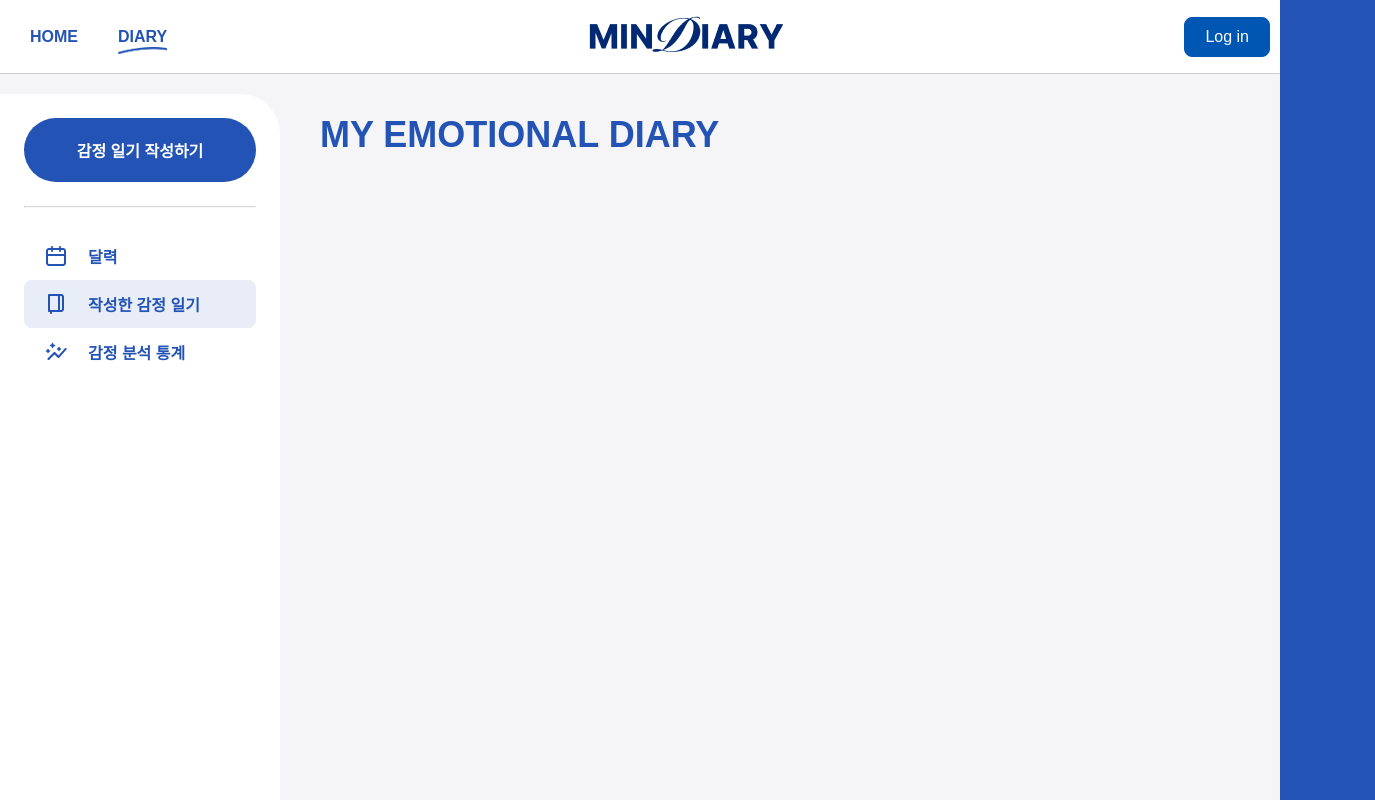
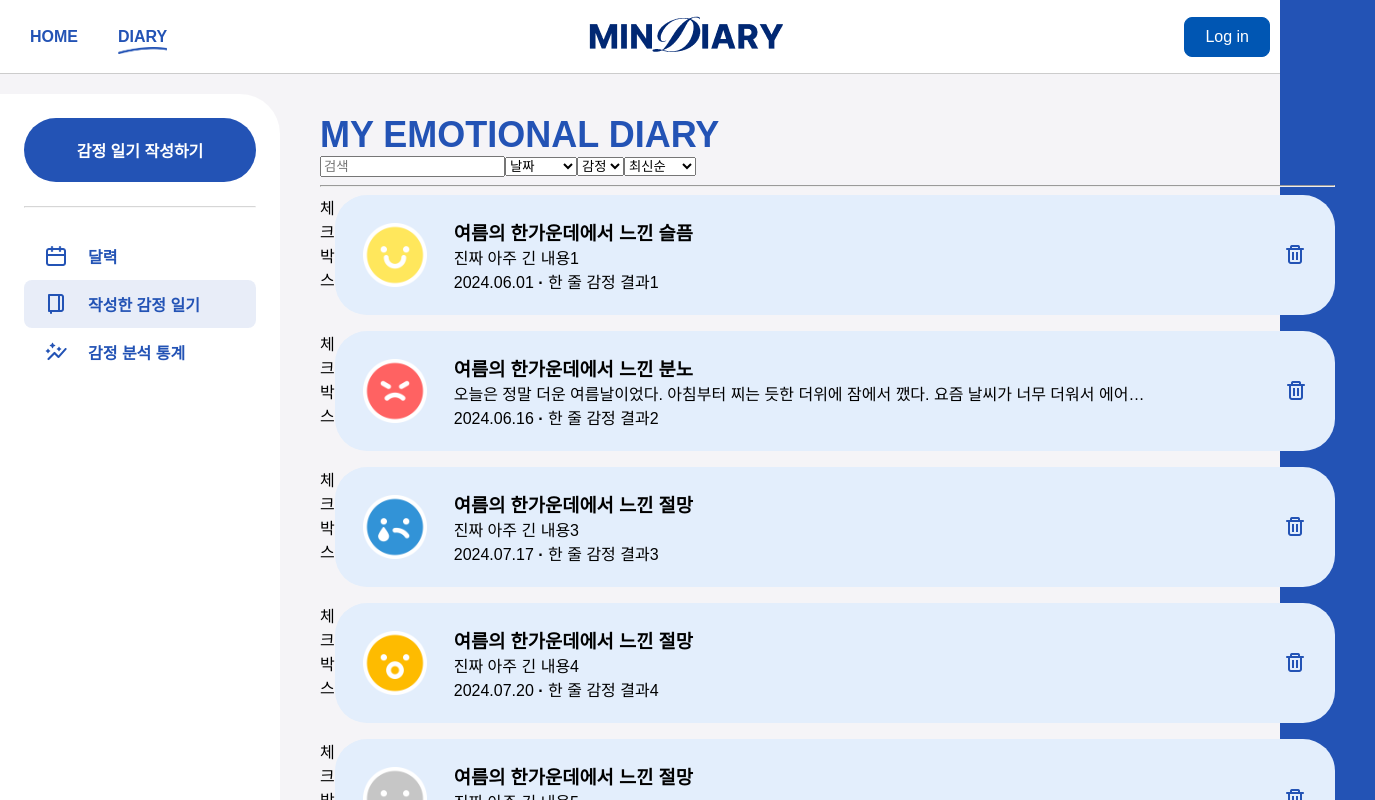
Before and after one commit to yh112/MinDiary_FE, a React (Create React App) app: page /diary in a window 1280 px wide. Both pictures are taken after a click on the item "작성한 감정 일기". Shown: the top 800 px of the page, 1375 px wide, since content can reach past the window. Built offline with nearby package versions, Linux system fonts and the light colour scheme; no server answers.

Commit message:
Feat:작성한 감정 일기 부분 리스트 추가

```diff
--- a/src/components/Day.jsx
+++ b/src/components/Day.jsx
@@ -28,7 +28,7 @@ const Day = ({ day, event, id, currentDate, setCurrentDate, getYearMonthDay, set
             {day.getDate()}
             <div
                 className={`${event ? 'event' : ''}`}
-                style={{ backgroundColor: emotionColors[event?.emotion] }}
+                style={{ backgroundColor: emotionColors[event?.emotion_type] }}
             ></div>
         </div>
     );
--- a/src/components/DayFeedback.jsx
+++ b/src/components/DayFeedback.jsx
@@ -7,7 +7,7 @@ const DayFeedback = ({ dayDiaryInfo, Emotion }) => {
         <div className="day-feedback-container">
             < h3 > AI 감정 피드백</h3 >
             <Emotion emotioData={dayDiaryInfo?.emotionData} />
-            <p>{dayDiaryInfo?.Feedback}</p>
+            <p>{dayDiaryInfo?.detailed_emotion}</p>
         </div >
     );
 };
--- a/src/components/DiaryInfo.jsx
+++ b/src/components/DiaryInfo.jsx
@@ -16,9 +16,9 @@ const DiaryInfo = ({ id, dayDiaryInfo, setDummy, diaryData, setClickDay }) => {
         <div className='dayDiary-container'>
             <div className='dayDiary-date'>{id.replace(/-/g, '.')}</div>
             <div>{dayDiaryInfo?.title}</div>
-            <div>{dayDiaryInfo?.sumContent}</div>
+            <div>{dayDiaryInfo?.short_emotion}</div>
             <div>{dayDiaryInfo?.content}</div>
-            <img src={dayDiaryInfo?.emotion} />
+            <img src={dayDiaryInfo?.emotion_type} />
             <button onClick={onDelete}>삭제</button>
         </div >
     );
--- a/src/components/DiaryList.jsx
+++ b/src/components/DiaryList.jsx
@@ -1,29 +1,14 @@
-import React, { useEffect, useState } from "react";
+import React from 'react';
 import "../styles/DiaryList.scss";
+import Trash from "../images/DiaryViewImage/Trash.png";
 
-function DiaryList({ diaryData, setDummy, currentDate, setCurrentDate, setClickDay }) {
-  // 정렬 어떻게 할 지 물어보기
-  const [sort, setSort] = useState("Asc");
+const DiaryList = ({ diaryData, setDummy, setCurrentDate, setClickDay, setActiveComponent }) => {
 
     const handleClick = (date) => {
         setCurrentDate(new Date(date));
-    setClickDay(true)
+        setClickDay(true);
+        setActiveComponent("calendar");
     };
-
-  const onChange = (e) => {
-    setSort(e.target.value);
-  }
-
-  useEffect(() => {
-    const sortData = [...diaryData].sort((a, b) => {
-      if (sort === "Asc") {
-        return new Date(a.date) - new Date(b.date);
-      } else {
-        return new Date(b.date) - new Date(a.date);
-      }
-    });
-    setDummy(sortData);
-  }, [sort])
 
     const onDelete = (id, e) => {
         e.stopPropagation();
@@ -31,36 +16,52 @@ function DiaryList({ diaryData, setDummy, currentDate, setCurrentDate, setClickD
             item => item.date !== id
         );
         setDummy(nextDummy);
-    setClickDay(false)
     }
 
     return (
-    <div className="diary-summary-container">
-      <select id="sort" value={sort} onChange={onChange}>
-        <option value="Asc">날짜 오름차순</option>
-        <option value="Desc">날짜 내림차순</option>
+        <div className='diaryList-container'>
+            <div className='sort-options'>
+                <input type="text" placeholder='검색' />
+                <select id="sortDate" className='sort-select'>
+                    <option value="" disabled selected>날짜</option>
+                    <option value="Asc">오름차순</option>
+                    <option value="Desc">내림차순</option>
                 </select>
-      <div className="diary-summary-list">
-        {diaryData.map((diary) => {
-          return parseInt(diary.date.split('-')[1], 10) === currentDate.getMonth() + 1 ? (
-
-            <div key={diary.date} className="diary-summary" onClick={() => handleClick(diary.date)}>
-              <div>
-                <p className="diary-summary-date">{diary.date.replace(/-/g, '.')}</p>
-                <p className="diary-summary-title">{diary.title}</p>
-                <p className="diary-summary-sumContent">{diary.sumContent}</p>
+                <select id="sortEmotion" className='sort-select'>
+                    <option value="default">감정</option>
+                    <option value="happy">행복</option>
+                    <option value="angry">분노</option>
+                    <option value="sad">슬픔</option>
+                    <option value="surprised">놀람</option>
+                    <option value="boring">중립</option>
+                </select>
+                <select id="sortRecent" className='sort-select'>
+                    <option value="recent">최신순</option>
+                    <option value="old">오래된순</option>
+                </select>
             </div>
-              <div className="diary-summary-right">
-                <div className="diary-summary-delete"
-                  onClick={(e) => { onDelete(diary.date, e) }}>삭제</div>
-                <img src={diary.emotion} />
+            <div className='diary-container'>
+                <div className='diary-check'></div>
+                <hr />
+                <div className='diary-lists'>
+                    {diaryData.map((diary) => (
+                        <div className='diary-list'>
+                            <div>체크박스</div>
+                            <div className='diary-box' onClick={() => { handleClick(diary.date) }}>
+                                <img className='diary-emotion' src={diary.emotion_type} />
+                                <div className='diary-content'>
+                                    <h3>{diary.title}</h3>
+                                    <p>{diary.content}</p>
+                                    <p>{diary.date.replace(/-/g, '.')} <b>·</b> {diary.short_emotion}</p>
+                                </div>
+                                <img className='diary-trash' src={Trash} onClick={(e) => { onDelete(diary.date, e) }} />
                             </div>
                         </div>
-          ) : null
-        })}
+                    ))}
+                </div>
             </div>
         </div>
     );
-}
+};
 
 export default DiaryList;
--- /dev/null
+++ b/src/components/DiarySummaryList.jsx
@@ -0,0 +1,65 @@
+import React, { useEffect, useState } from "react";
+import "../styles/DiarySummaryList.scss";
+
+function DiarySummaryList({ diaryData, setDummy, currentDate, setCurrentDate, setClickDay }) {
+  // 정렬 어떻게 할 지 물어보기
+  const [sort, setSort] = useState("Asc");
+
+  const handleClick = (date) => {
+    setCurrentDate(new Date(date));
+    setClickDay(true)
+  };
+
+  const onChange = (e) => {
+    setSort(e.target.value);
+  }
+
+  useEffect(() => {
+    const sortData = [...diaryData].sort((a, b) => {
+      if (sort === "Asc") {
+        return new Date(a.date) - new Date(b.date);
+      } else {
+        return new Date(b.date) - new Date(a.date);
+      }
+    });
+    setDummy(sortData);
+  }, [sort])
+
+  const onDelete = (id, e) => {
+    e.stopPropagation();
+    const nextDummy = diaryData.filter(
+      item => item.date !== id
+    );
+    setDummy(nextDummy);
+    setClickDay(false)
+  }
+
+  return (
+    <div className="diary-summary-container">
+      <select id="listSort" value={sort} onChange={onChange}>
+        <option value="Asc">날짜 오름차순</option>
+        <option value="Desc">날짜 내림차순</option>
+      </select>
+      <div className="diary-summary-list">
+        {diaryData.map((diary) => {
+          return parseInt(diary.date.split('-')[1], 10) === currentDate.getMonth() + 1 ? (
+            <div key={diary.date} className="diary-summary-content" onClick={() => handleClick(diary.date)}>
+              <div>
+                <p className="diary-summary-date">{diary.date.replace(/-/g, '.')}</p>
+                <p className="diary-summary-title">{diary.title}</p>
+                <p className="diary-summary-sumContent">{diary.short_emotion}</p>
+              </div>
+              <div className="diary-summary-right">
+                <div className="diary-summary-delete"
+                  onClick={(e) => { onDelete(diary.date, e) }}>삭제</div>
+                <img src={diary.emotion_type} />
+              </div>
+            </div>
+          ) : null
+        })}
+      </div>
+    </div>
+  );
+}
+
+export default DiarySummaryList;
--- a/src/pages/DiaryView.jsx
+++ b/src/pages/DiaryView.jsx
@@ -5,6 +5,7 @@ import WeeklyCalendar from "../components/WeeklyCalendar";
 import DiaryInput from "../components/DiaryInput";
 import DiaryInfo from "../components/DiaryInfo";
 import Chart from "../components/Chart";
+import DiarySummaryList from "../components/DiarySummaryList";
 import DiaryList from "../components/DiaryList";
 import "../styles/DiaryView.scss";
 import calendarImage from "../images/DiaryViewImage/Calendar.png";
@@ -26,9 +27,9 @@ const CalendarView = () => {
       date: "2024-06-01",
       title: "여름의 한가운데에서 느낀 슬픔",
       content: "진짜 아주 긴 내용1",
-      sumContent: "요약된 일기 내용1",
-      emotion: HappyImage,
-      Feedback: '6월 1일의 피드백 내용',
+      short_emotion: "한 줄 감정 결과1",
+      emotion_type: HappyImage,
+      detailed_emotion: '6월 1일의 피드백 내용',
       emotionData: [
         {
           emotion: "행복",
@@ -60,10 +61,10 @@ const CalendarView = () => {
     {
       date: "2024-06-16",
       title: "여름의 한가운데에서 느낀 분노",
-      content: "진짜 아주 긴 내용2",
-      sumContent: "요약된 일기 내용2",
-      emotion: AngryImage,
-      Feedback: '6월 16일의 피드백 내용',
+      content: "오늘은 정말 더운 여름날이었다. 아침부터 찌는 듯한 더위에 잠에서 깼다. 요즘 날씨가 너무 더워서 에어컨 없이는 버틸 수가 없다. 오전에는 집 근처 카페에 가서 일을 했다. 카페에서 마신 아이스 아메리카노가 시원하고 달콤해서 기분이 좋았다. 카페에서 일하는 동안 생각보다 많은 일을 끝내서 뿌듯했다. 점심으로는 친구와 약속이 있어서 만났는데, 오랜만에 만나서 그런지 수다를 떨다 보니 시간이 금방 갔다. 친구와의 대화는 항상 큰 위안이 된다. 서로의 고민도 나누고, 웃고 떠들면서 한결 마음이 가벼워졌다. 저녁은 집에서 샐러드와 닭가슴살로 간단히 해결했다. 식사 후에는 좋아하는 드라마를 보며 하루를 마무리했다. 드라마를 보면서 잠시나마 현실에서 벗어날 수 있어서 좋았다. 오늘 하루를 이렇게 일기로 쓰면서 정리하니 마음이 한결 가벼워진다.",
+      short_emotion: "한 줄 감정 결과2",
+      emotion_type: AngryImage,
+      detailed_emotion: '6월 16일의 피드백 내용',
       emotionData: [
         {
           emotion: "행복",
@@ -96,9 +97,9 @@ const CalendarView = () => {
       date: "2024-07-17",
       title: "여름의 한가운데에서 느낀 절망",
       content: "진짜 아주 긴 내용3",
-      sumContent: "요약된 일기 내용3",
-      emotion: SadImage,
-      Feedback: '7월 17일의 피드백 내용',
+      short_emotion: "한 줄 감정 결과3",
+      emotion_type: SadImage,
+      detailed_emotion: '7월 17일의 피드백 내용',
       emotionData: [
         {
           emotion: "행복",
@@ -131,9 +132,9 @@ const CalendarView = () => {
       date: "2024-07-20",
       title: "여름의 한가운데에서 느낀 절망",
       content: "진짜 아주 긴 내용4",
-      sumContent: "요약된 일기 내용4",
-      emotion: SurprisedImage,
-      Feedback: '7월 20일의 피드백 내용',
+      short_emotion: "한 줄 감정 결과4",
+      emotion_type: SurprisedImage,
+      detailed_emotion: '7월 20일의 피드백 내용',
       emotionData: [
         {
           emotion: "행복",
@@ -163,12 +164,12 @@ const CalendarView = () => {
       ],
     },
     {
-      date: "2024-07-25",
+      date: "2024-07-27",
       title: "여름의 한가운데에서 느낀 절망",
       content: "진짜 아주 긴 내용5",
-      sumContent: "요약된 일기 내용5",
-      emotion: BoringImage,
-      Feedback: '7월 25일의 피드백 내용',
+      short_emotion: "한 줄 감정 결과5",
+      emotion_type: BoringImage,
+      detailed_emotion: '7월 27일의 피드백 내용',
       emotionData: [
         {
           emotion: "행복",
@@ -245,7 +246,6 @@ const CalendarView = () => {
       src: BoringImage,
     },
   ]);
-
   // 감정 피드백 데이터(더미)
   const [feedbackData, setFeedbackData] = useState(
     "행복 : 주간 동안의 평균 행복 감정 비율은 47%로, 전체적으로 긍정적인 감정이 주를 이루었습니다. 특히 월요일과 토요일에 행복감을 크게 느꼈고, 금요일에도 상당한 행복감을 경험했습니다. 이는 일주일 동안 긍정적인 사건들이 많았음을 의미합니다. \n슬픔 : 슬픔의 비율은 20%로, 주중에 감정적으로 어려운 날들이 있었습니다. 화요일과 목요일이 특히 슬픔을 느끼는 날이었으며, 이는 일의 스트레스나 개인적인 문제에서 기인했을 가능성이 큽니다. \n분노 : 분노는 3%로 매우 낮은 비율을 보였으며, 주 중 일부 날에만 미세하게 나타났습니다. 이는 상대적으로 평온한 주였음을 나타냅니다. \n중립 : 중립적인 감정 상태는 30%로, 하루 중 감정이 크게 변화하지 않거나 일상적인 상황에서 기분이 안정적이었던 날들이 많았습니다. 이는 주의 대부분이 감정의 큰 파동 없이 지나갔다는 것을 의미합니다. \n놀람 : 놀람은 없었습니다. 주간 동안 특별히 예기치 않은 사건이나 강한 감정적 반응을 유발한 상황은 없었던 것으로 보입니다. \n종합적으로 보면, 이번 주는 행복과 중립적인 감정이 주요한 특징이었으며, 슬픔과 분노는 상대적으로 낮은 비율을 보였습니다. 이는 전반적으로 긍정적인 경험이 많았던 주였음을 나타내지만, 특정 날에 감정적으로 어려운 순간들도 있었음을 시사합니다."
@@ -353,7 +353,7 @@ const CalendarView = () => {
                 />
               </div>
               :
-              <DiaryList
+              <DiarySummaryList
                 diaryData={dummy}
                 setDummy={setDummy}
                 setClickDay={setClickDay}
@@ -368,6 +368,13 @@ const CalendarView = () => {
       {activeComponent === "diaryList" && (
         <div className="main-container">
           <h1>MY EMOTIONAL DIARY</h1>
+          <DiaryList
+            diaryData={dummy}
+            setDummy={setDummy}
+            setClickDay={setClickDay}
+            setCurrentDate={setCurrentDate}
+            setActiveComponent={setActiveComponent}
+          />
         </div>
       )}
 
--- a/src/styles/DiaryList.scss
+++ b/src/styles/DiaryList.scss
@@ -1,78 +1,41 @@
-.diary-summary-container {
+.diary-list{
     display: flex;
-    flex-direction: column;
-    align-items: flex-end;
-    position: relative;
-    top: -17px;
 
-    #sort {
-        width: 131px;
-        height: 30px;
-        text-align: center;
-        color: #2343B5;
-        font-size: 16px;
-        margin-right: 16px;
-        margin-bottom: 13px;
-    }
-
-    .diary-summary-list {
-        overflow-y: scroll;
-        height: 850px;
-    }
-
-    .diary-summary{
+    .diary-box {
         cursor: pointer;
         box-sizing: border-box;
-        height: 160px;
-        width: 600px;
+        display: flex;
+        align-items: center;
+        height: 120px;
+        width: 1000px;
+        padding: 21px 28px;
         background-color: #E3EEFC;
-        display: flex;
-        justify-content: space-between;
-        border-radius: 32px 32px 80px 32px;
-        padding: 28px 0px 31px 32px;
-        margin: 0px 16px 16px 16px;
+        border-radius: 32px;
+        margin-bottom: 16px;
 
-        .diary-summary-date{
-            font-size: 18px;
-            color: #818181;
-            margin-bottom: 24px;
-        }
-        .diary-summary-title{
-            font-size: 20px;
-            font-weight: bold;
-            color:#2343B5;
-        }
-        .diary-summary-sumContent{
-            font-size: 16px;
-            color:#2343B5;
+        .diary-emotion {
+            height: 64px;
+            width: 64px;
+            margin-right: 27px;
         }
 
-        .diary-summary-right{
-            display: flex;
-            flex-direction: column;
-            align-items: flex-end;
-            margin-right: 30px;
+        .diary-content{
+            width: 700px;
 
-            .diary-summary-delete{
-                font-size: 14px;
-                color : #A8A8A8;
-                cursor: pointer;
-
-                &:hover{
-                    transition: 0.3s;
-                    color: #6f6f6f;
-                }
-            }
-            img{
-                width: 72px;
-                height: 72px;
-                margin-top: 5px;
+            p{
+                overflow: hidden;
+                white-space: nowrap;
+                text-overflow: ellipsis;
             }
         }
 
-    }
-
-    p{
+        .diary-trash {
+            height: 24px;
+            width: 24px;
+            margin-left: 130px;
+        }
+    p,h3 {
         margin: 0;
     }
+    }
 }
--- /dev/null
+++ b/src/styles/DiarySummaryList.scss
@@ -0,0 +1,78 @@
+.diary-summary-container {
+    display: flex;
+    flex-direction: column;
+    align-items: flex-end;
+    position: relative;
+    top: -17px;
+
+    #listSort {
+        width: 131px;
+        height: 30px;
+        text-align: center;
+        color: #2343B5;
+        font-size: 16px;
+        margin-right: 16px;
+        margin-bottom: 13px;
+    }
+
+    .diary-summary-list {
+        overflow-y: scroll;
+        height: 850px;
+    }
+
+    .diary-summary-content{
+        cursor: pointer;
+        box-sizing: border-box;
+        height: 160px;
+        width: 600px;
+        background-color: #E3EEFC;
+        display: flex;
+        justify-content: space-between;
+        border-radius: 32px 32px 80px 32px;
+        padding: 28px 0px 31px 32px;
+        margin: 0px 16px 16px 16px;
+
+        .diary-summary-date{
+            font-size: 18px;
+            color: #818181;
+            margin-bottom: 24px;
+        }
+        .diary-summary-title{
+            font-size: 20px;
+            font-weight: bold;
+            color:#2343B5;
+        }
+        .diary-summary-sumContent{
+            font-size: 16px;
+            color:#2343B5;
+        }
+
+        .diary-summary-right{
+            display: flex;
+            flex-direction: column;
+            align-items: flex-end;
+            margin-right: 30px;
+
+            .diary-summary-delete{
+                font-size: 14px;
+                color : #A8A8A8;
+                cursor: pointer;
+
+                &:hover{
+                    transition: 0.3s;
+                    color: #6f6f6f;
+                }
+            }
+            img{
+                width: 72px;
+                height: 72px;
+                margin-top: 5px;
+            }
+        }
+
+    }
+
+    p{
+        margin: 0;
+    }
+}
```
Also changed, not shown: src/images/DiaryViewImage/Trash.png (added). Lines whose indentation alone changed are shown as unchanged.
